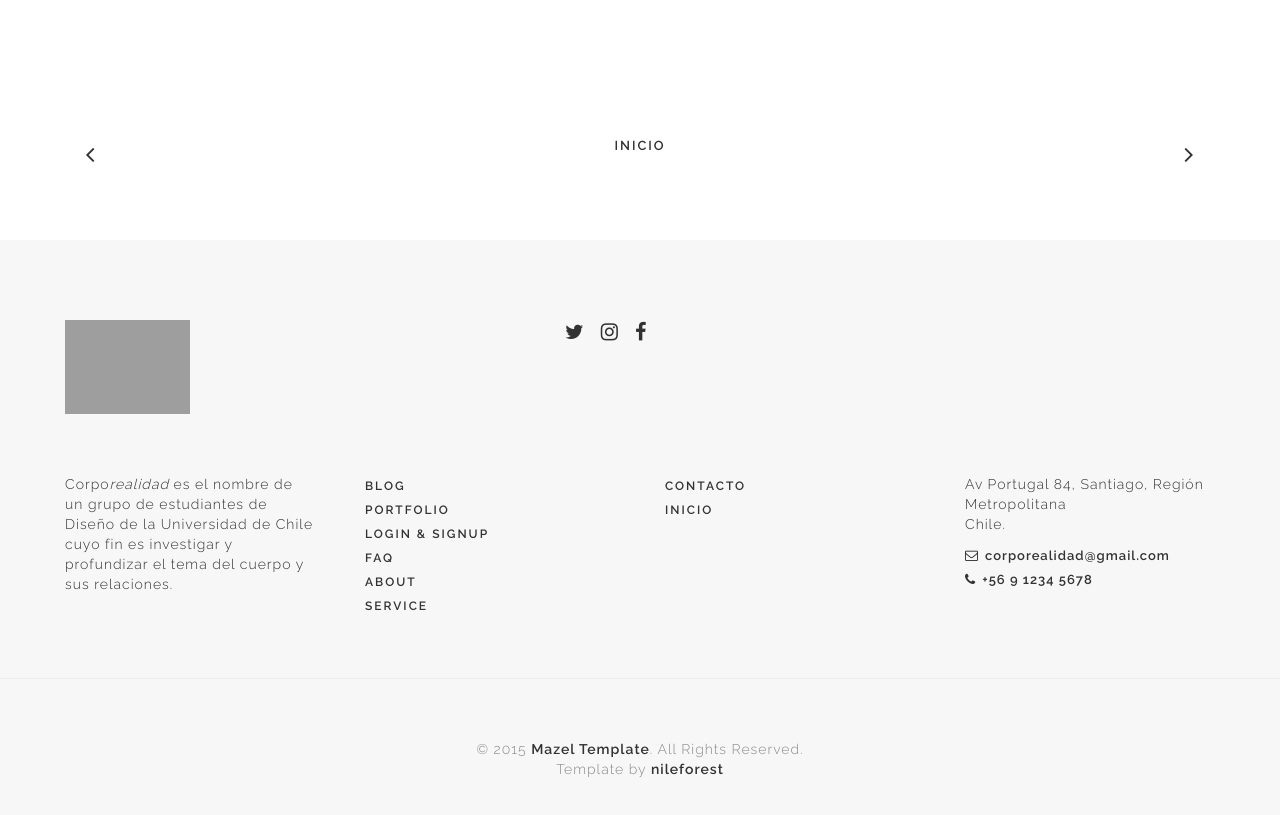
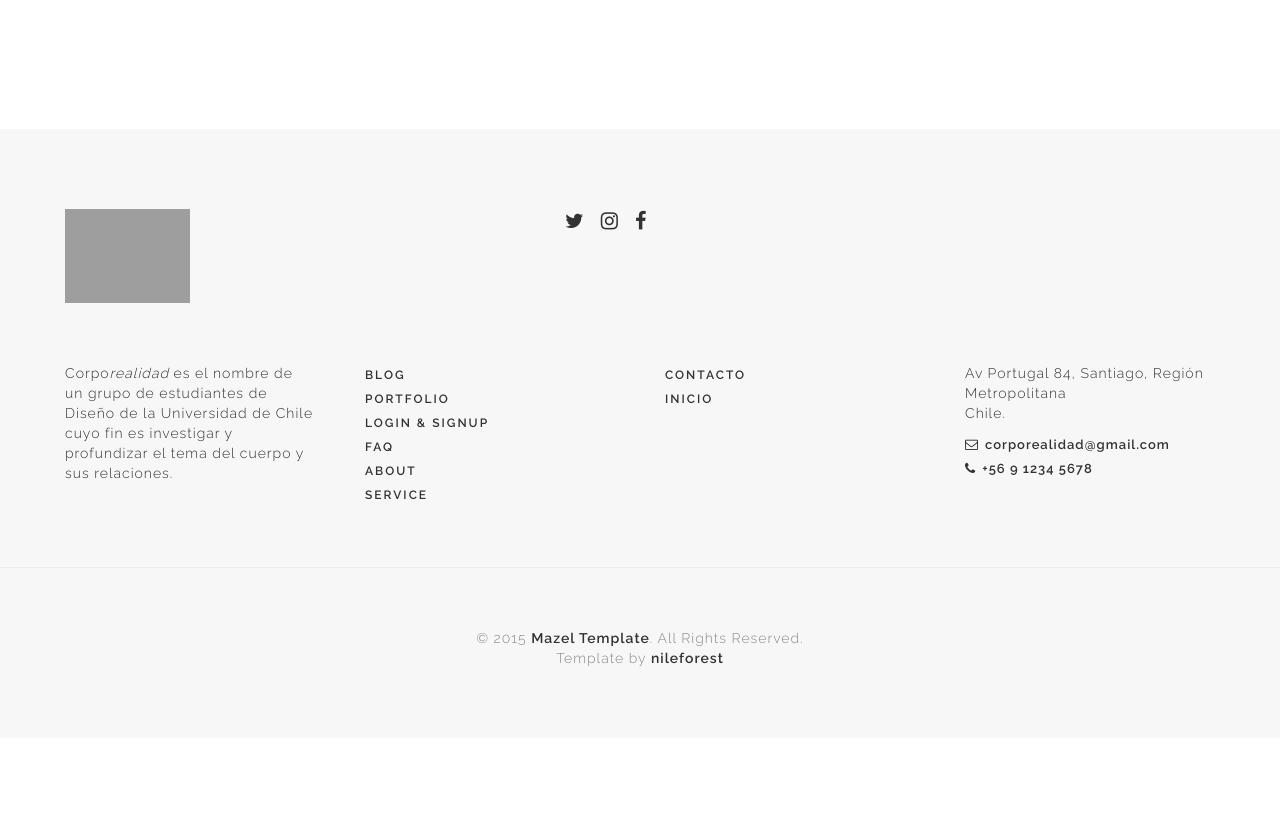
Before and after one commit to CaroValdebenito/Corporealidad, a plain HTML site: page BlogCony.html in a window 1280 px wide. Shown: the part 2560-3375 px from the top of the page. After the commit the page ends 3298 px from the top, so only its background shows below. Drawn offline with Linux system fonts and the light colour scheme; grey boxes are pictures that could not be loaded.

Commit message:
Update BlogCony.html

```diff
--- a/BlogCony.html
+++ b/BlogCony.html
@@ -190,31 +190,6 @@
         </section>
         <!-- End Blog Post Section -->
 
-        <!-- Post Next Prev Bar -->
-        <section class="mb-60">
-            <div class="container">
-                <div class="item-nav">
-                    <a href="" class="item-prev">
-                        <div class="prev-btn"><i class="fa fa-angle-left"></i></div>
-                        <div class="item-prev-text xs-hidden">
-                            <h6>Anterior</h6>
-                        </div>
-                    </a>
-
-                    <a class="item-all-view">
-                        <h6>Inicio</h6>
-                    </a>
-
-                    <a href="" class="item-next">
-                        <div class="next-btn"><i class="fa fa-angle-right"></i></div>
-                        <div class="item-next-text xs-hidden">
-                            <h6>Siguiente</h6>
-                        </div>
-                    </a>
-                </div>
-            </div>
-        </section>
-        <!-- End Post Next Prev Bar -->
 
         <!-- End CONTENT ------------------------------------------------------------------------------>
 
```
